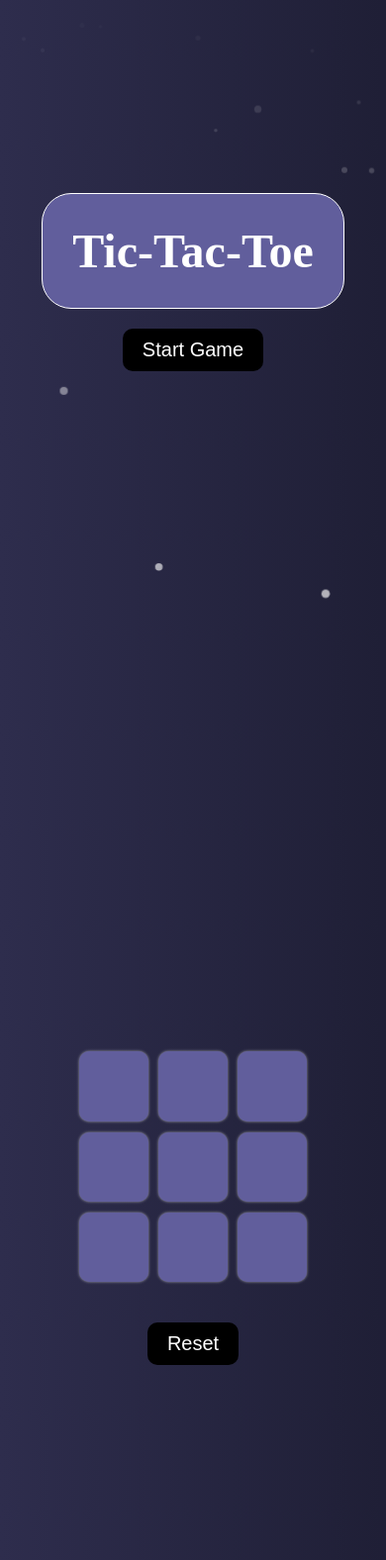
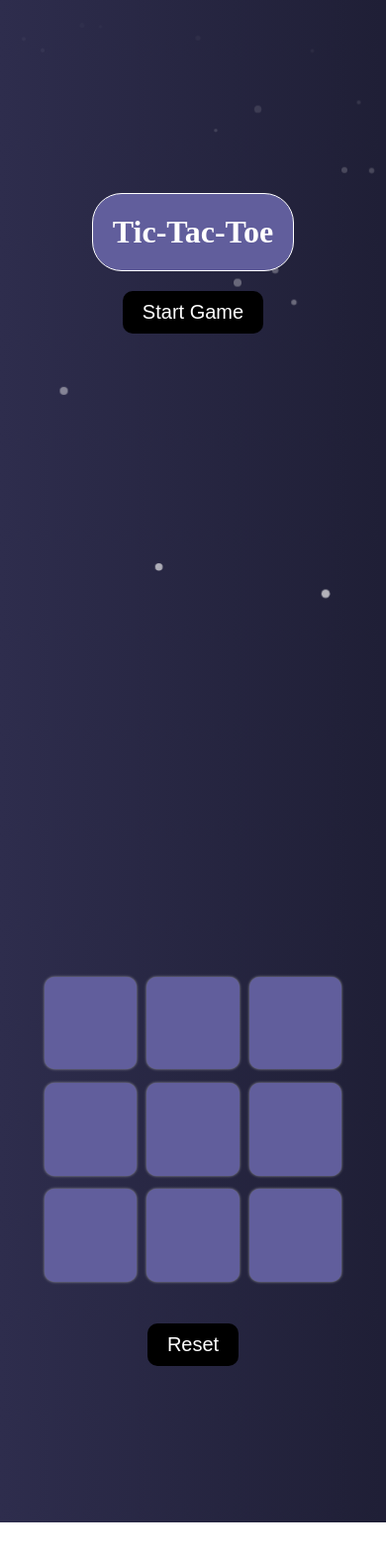
Before and after one commit to MahadNisarKhan/Tic-Tac-Toe, a plain HTML site: page index.html in a window 390 px wide. Shown: the whole page at 99% size. After the commit the page ends 1538 px from the top, so only its background shows below. Drawn offline with Linux system fonts and the light colour scheme.

Commit message:
Update style.css
Added responsive styles for smaller screens.

```diff
--- a/style.css
+++ b/style.css
@@ -223,3 +223,25 @@ header h1 {
     0%   { transform: translateY(0) scale(1); opacity: 1; }
     100% { transform: translateY(-100vh) scale(0.5); opacity: 0; }
 }
+
+@media (max-width: 400px) {
+    header h1 {
+        font-size: 2rem;
+        padding: 20px;
+    }
+
+    #screen {
+        height: 80vmin;
+        width: 80vmin;
+    }
+
+    .box {
+        height: 24vmin;
+        width: 24vmin;
+        font-size: 50px;
+    }
+
+    #winner {
+        font-size: 22px;
+    }
+}
```
